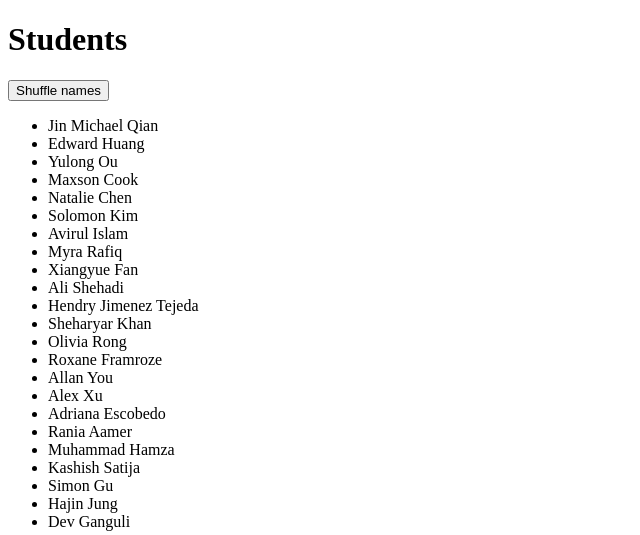
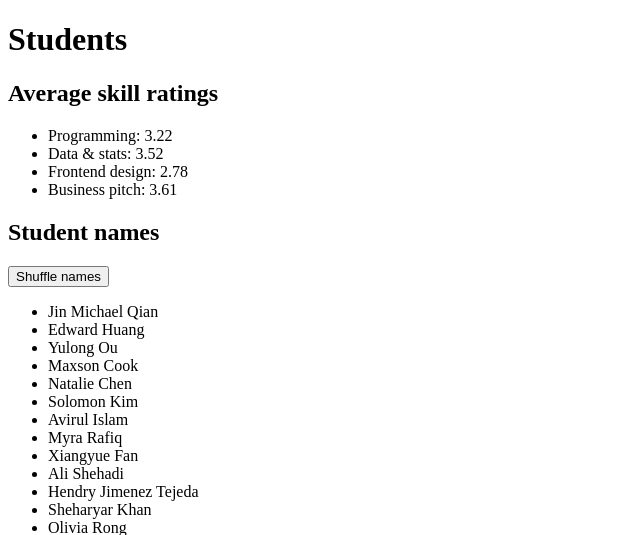
Before and after one commit to Rukug/database-practice, a Flask app: page / in a window 1280 px wide. Shown: the top 535 px of the page, without its empty margins (0-640 px from the left). Run offline with Flask 3, Linux system fonts and the light colour scheme.

Commit message:
Add average skill ratings

```diff
--- a/app.py
+++ b/app.py
@@ -8,20 +8,56 @@ app = Flask(__name__)
 
 STUDENTS_CSV = Path(__file__).parent / "database" / "students.csv"
 
+SKILL_COLUMNS = [
+    ("skill_programming", "Programming"),
+    ("skill_data_stats", "Data & stats"),
+    ("skill_frontend_design", "Frontend design"),
+    ("skill_business_pitch", "Business pitch"),
+]
 
-def load_student_names():
+
+def parse_rating(value):
+    if value is None:
+        return None
+    text = str(value).strip()
+    if not text:
+        return None
+    try:
+        return float(text)
+    except ValueError:
+        return None
+
+
+def load_page_data():
     names = []
+    totals = {column: 0.0 for column, _ in SKILL_COLUMNS}
+    counts = {column: 0 for column, _ in SKILL_COLUMNS}
+
     with STUDENTS_CSV.open(newline="", encoding="utf-8") as csv_file:
         reader = csv.DictReader(csv_file)
         for row in reader:
             names.append(row["full_name"])
-    return names
+            for column, _ in SKILL_COLUMNS:
+                rating = parse_rating(row.get(column))
+                if rating is not None:
+                    totals[column] += rating
+                    counts[column] += 1
+
+    skill_averages = []
+    for column, label in SKILL_COLUMNS:
+        if counts[column] == 0:
+            average = "No ratings"
+        else:
+            average = f"{totals[column] / counts[column]:.2f}"
+        skill_averages.append({"label": label, "average": average})
+
+    return names, skill_averages
 
 
 @app.route("/")
 def index():
-    names = load_student_names()
-    return render_template("index.html", names=names)
+    names, skill_averages = load_page_data()
+    return render_template("index.html", names=names, skill_averages=skill_averages)
 
 
 if __name__ == "__main__":
--- a/templates/index.html
+++ b/templates/index.html
@@ -6,6 +6,13 @@
   </head>
   <body>
     <h1>Students</h1>
+    <h2>Average skill ratings</h2>
+    <ul>
+      {% for skill in skill_averages %}
+      <li>{{ skill.label }}: {{ skill.average }}</li>
+      {% endfor %}
+    </ul>
+    <h2>Student names</h2>
     <button type="button" id="shuffle-btn">Shuffle names</button>
     <ul id="student-list">
       {% for name in names %}
```
